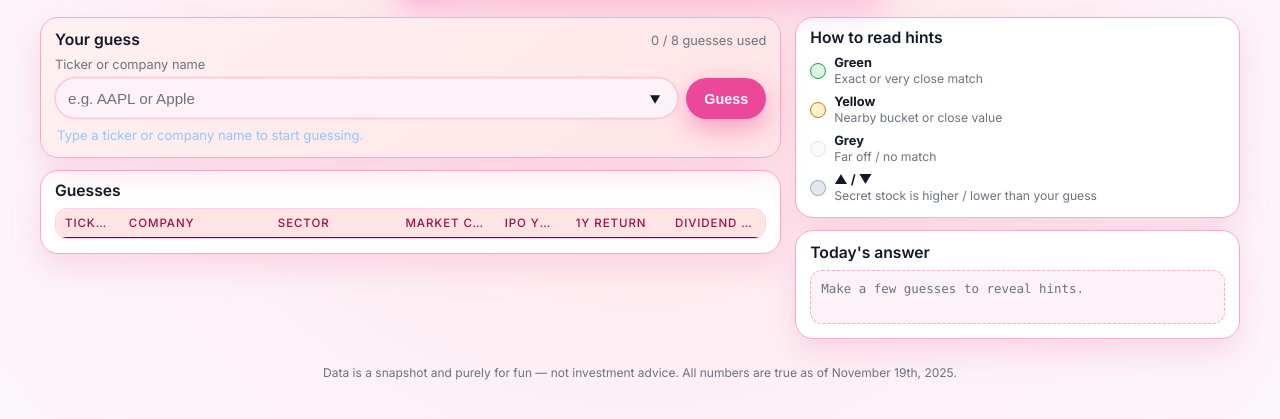
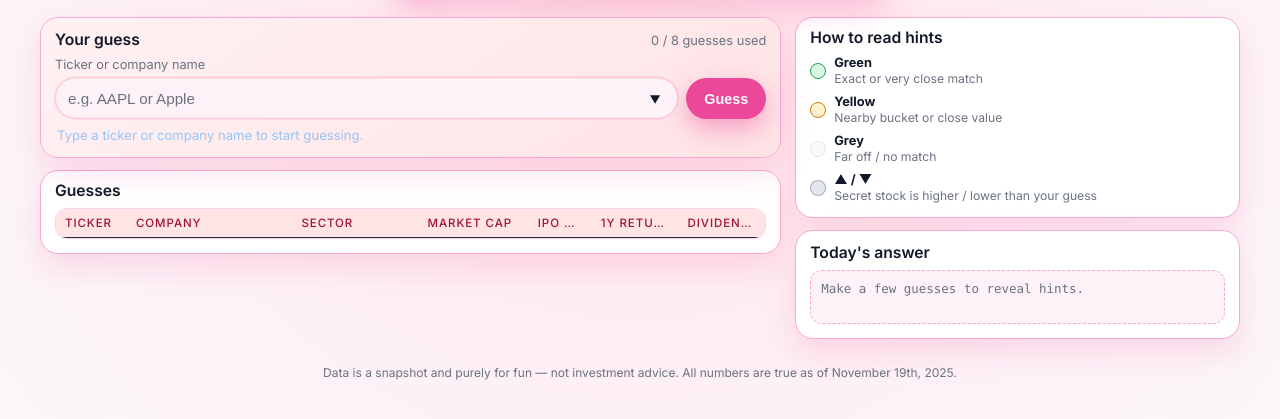
Before and after one commit to investle/investle.github.io, a plain HTML site: page index.html in a window 1280 px wide. Shown: the part 81-500 px from the top of the page. Drawn offline with Linux system fonts and the light colour scheme.

Commit message:
Update styles.css

```diff
--- a/styles.css
+++ b/styles.css
@@ -296,32 +296,26 @@ body {
   width: 100%;
   border-collapse: collapse;
   font-size: 0.78rem;
-  table-layout: auto;
+  table-layout: fixed;      /* fixed so width doesn’t jitter */
 }
 
-.guesses-table {
-  width: 100%;
-  border-collapse: collapse;
-  font-size: 0.78rem;
-  table-layout: fixed;      /* <- fixed column widths */
-}
-
-/* column widths (tweak if you like) */
+/* column widths – tweak as you like */
 .col-ticker  { width: 9%; }
 .col-company { width: 21%; }
-.col-sector  { width: 18%; }
+.col-sector  { width: 16%; }
+.col-price   { width: 10%; }
 .col-cap     { width: 14%; }
-.col-ipo     { width: 10%; }
-.col-return  { width: 14%; }
-.col-div     { width: 14%; }
+.col-ipo     { width: 8%; }
+.col-return  { width: 11%; }
+.col-div     { width: 11%; }
 
 .guesses-table th,
 .guesses-table td {
   padding: 7px 9px;
   text-align: left;
   border-bottom: 1px solid rgba(15, 23, 42, 0.9);
-  overflow: hidden;           /* keep pills from pushing width */
-  text-overflow: ellipsis;    /* truncate really long text */
+  overflow: hidden;
+  text-overflow: ellipsis;
 }
 
 /* headers: keep on one line */
```
